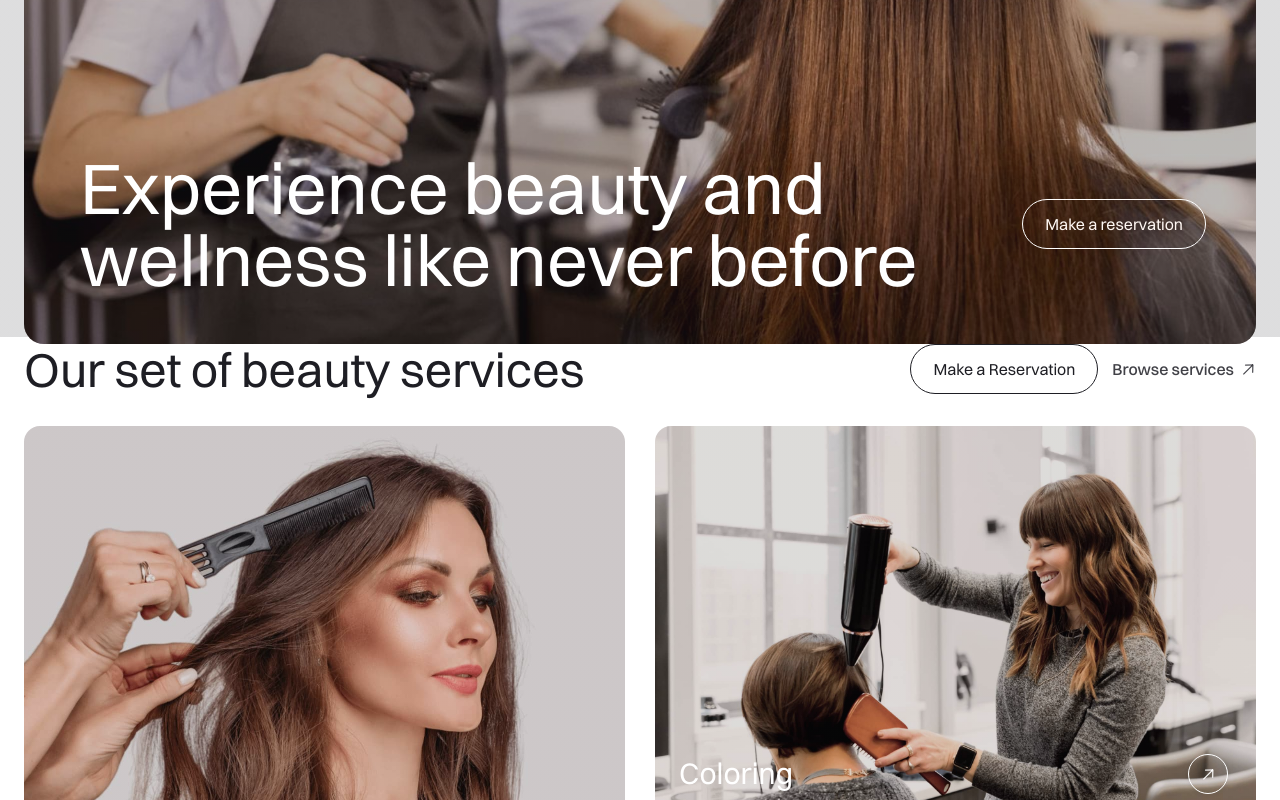
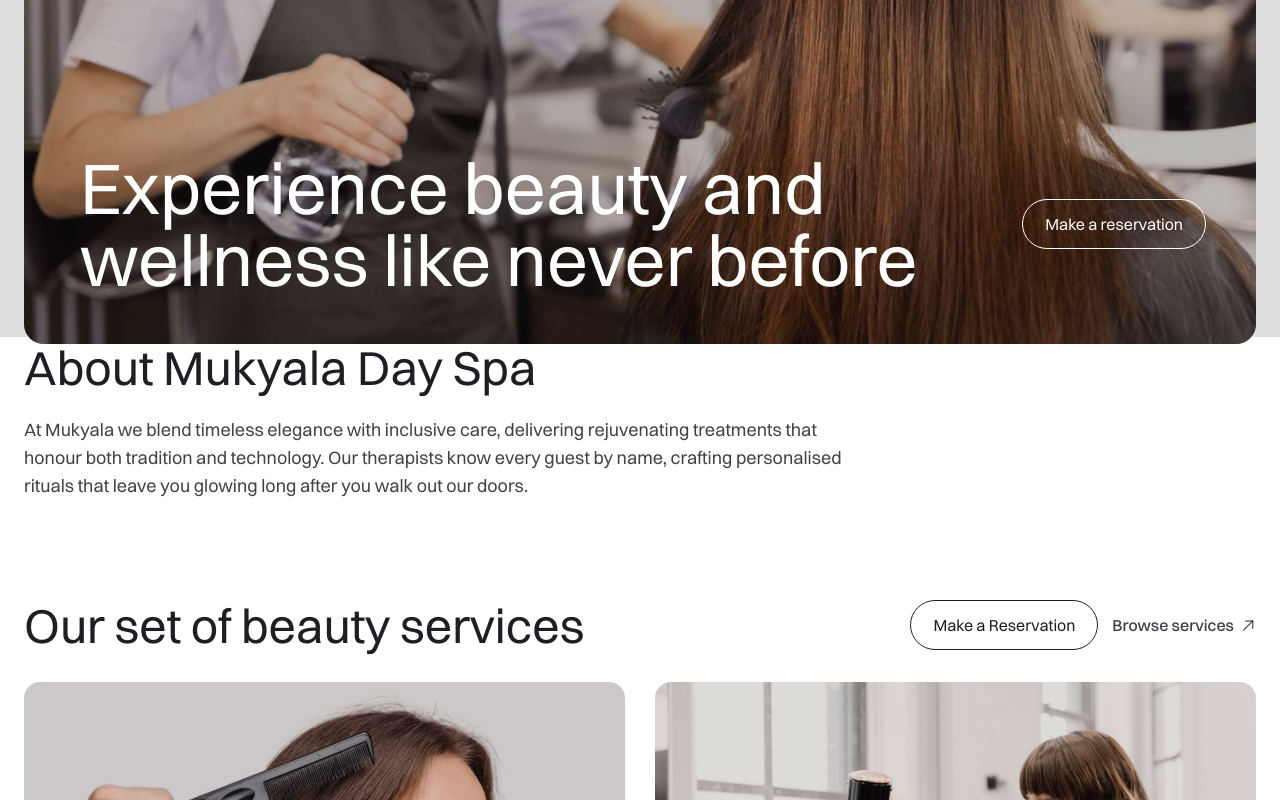
Before and after one commit to deograstius/mukyala-the-spa, a React (Vite) app: page / in a window 1280 px wide. Shown: the part 463-1263 px from the top of the page. Built offline with nearby package versions, Linux system fonts and the light colour scheme.

Commit message:
feat(home): add AboutBlurb optional section and mark TODO done

```diff
--- /dev/null
+++ b/src/components/sections/AboutBlurb.tsx
@@ -0,0 +1,19 @@
+function AboutBlurb() {
+  return (
+    <section className="section pd-top-0px pd-bottom-0px">
+      <div className="w-layout-blockcontainer container-default w-container">
+        <div className="inner-container _842px center-text">
+          <h2 className="display-9">About Mukyala Day Spa</h2>
+          <p className="paragraph-large mg-top-24px">
+            At Mukyala we blend timeless elegance with inclusive care, delivering rejuvenating
+            treatments that honour both tradition and technology. Our therapists know every guest by
+            name, crafting personalised rituals that leave you glowing long after you walk out our
+            doors.
+          </p>
+        </div>
+      </div>
+    </section>
+  );
+}
+
+export default AboutBlurb;
--- a/src/pages/Home.tsx
+++ b/src/pages/Home.tsx
@@ -1,5 +1,6 @@
 import Footer from '../components/Footer';
 import Header from '../components/Header';
+import AboutBlurb from '../components/sections/AboutBlurb';
 import BrandsStrip from '../components/sections/BrandsStrip';
 import CtaBanner from '../components/sections/CtaBanner';
 import Hero from '../components/sections/Hero';
@@ -10,6 +11,7 @@
     <>
       <Header />
       <Hero />
+      <AboutBlurb />
       <ServicesGrid />
       <BrandsStrip />
       <CtaBanner />
```
Also changed, not shown: 1 other file (tests, documents, lock files or other folders).
